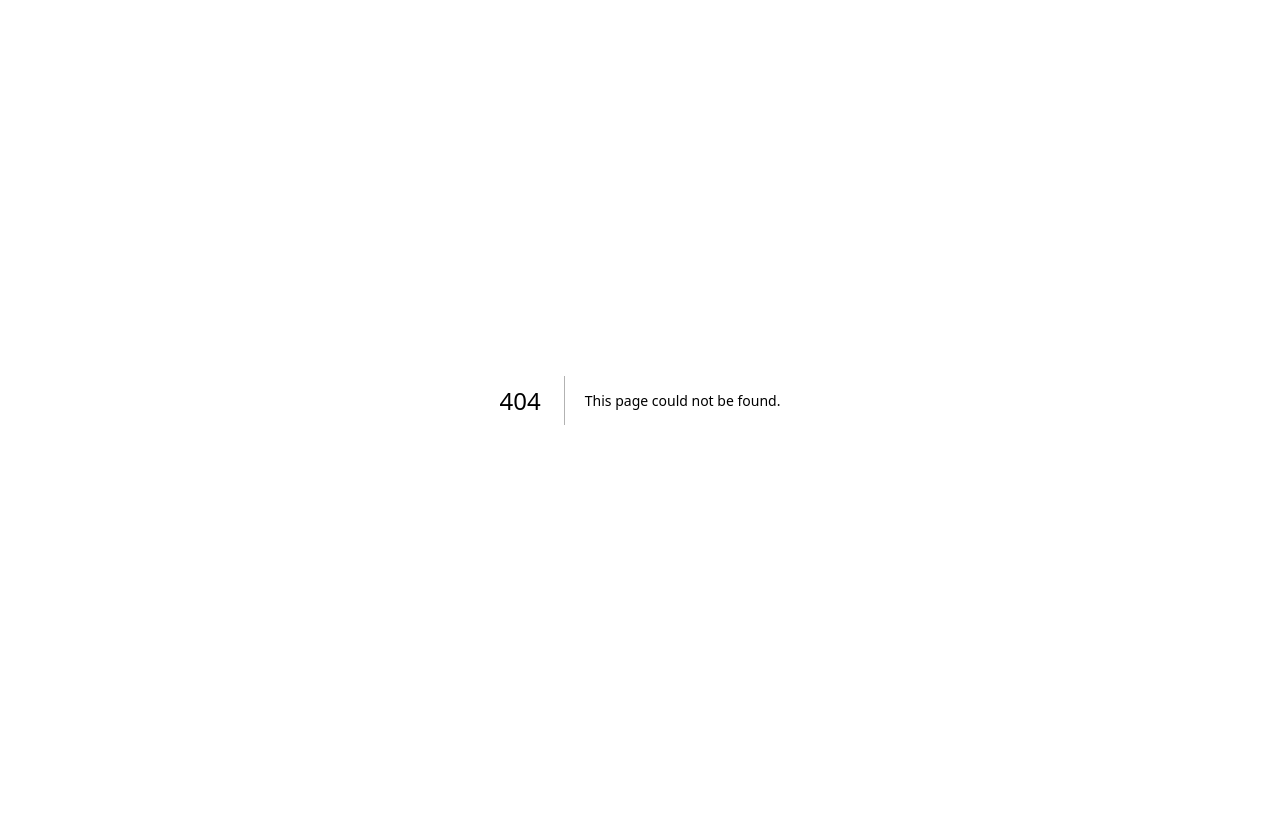
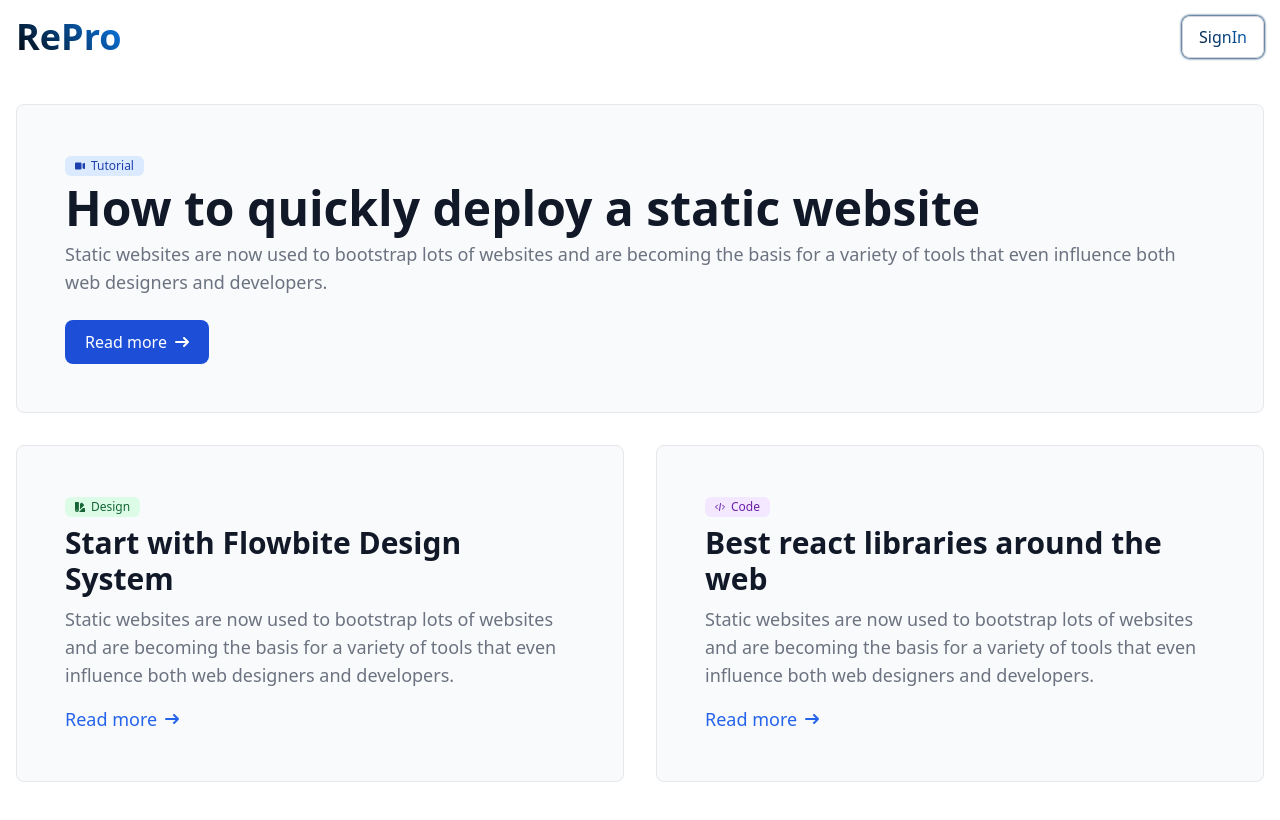
Before and after one commit to Medtekviyab/Returns-Management, a Next.js app in the folder returns-website/: page /Newpage in a window 1280 px wide. Before the commit this address had no page. Shown: the top 820 px of the page. Built offline with nearby package versions, Linux system fonts and the light colour scheme.

Commit message:
ADDED LOGINPAGE

```diff
--- a/returns-website/src/app/login/page.js
+++ b/returns-website/src/app/login/page.js
@@ -48,37 +48,39 @@ export default function LoginPage() {
     router.refresh();
     setEmail("");
     setPassword("");
+
+    router.push("/Newpage");
   };
 
-  const handleLogout = async () => {
-    await supabase.auth.signOut();
-    router.refresh();
-    setUser(null);
-  };
+//   const handleLogout = async () => {
+//     await supabase.auth.signOut();
+//     router.refresh();
+//     setUser(null);
+//   };
 
   console.log({ loading, user });
 
   if (loading) {
-    return <h1>loading..</h1>;
+    return <h1>loading...</h1>;
   }
 
-  if (user) {
-    return (
-      <div className="h-screen flex flex-col justify-center items-center bg-gray-100">
-        <div className="bg-white dark:bg-gray-900 p-8 rounded-lg shadow-md w-96 text-center">
-          <h1 className="mb-4 text-xl font-bold text-gray-700 dark:text-gray-300">
-            You're already logged in
-          </h1>
-          <button
-            onClick={handleLogout}
-            className="w-full p-3 rounded-md bg-red-500 text-white hover:bg-red-600 focus:outline-none"
-          >
-            Logout
-          </button>
-        </div>
-      </div>
-    );
-  }
+  //   if (user) {
+  //     return (
+  //       <div className="h-screen flex flex-col justify-center items-center bg-gray-100">
+  //         <div className="bg-white dark:bg-gray-900 p-8 rounded-lg shadow-md w-96 text-center">
+  //           <h1 className="mb-4 text-xl font-bold text-gray-700 dark:text-gray-300">
+  //             You're already logged in
+  //           </h1>
+  //           <button
+  //             onClick={handleLogout}
+  //             className="w-full p-3 rounded-md bg-red-500 text-white hover:bg-red-600 focus:outline-none"
+  //           >
+  //             Logout
+  //           </button>
+  //         </div>
+  //       </div>
+  //     );
+  //   }
 
   return (
     <main className="h-screen flex items-center justify-center bg-gray-800 p-6">
--- a/returns-website/src/components/Navbar.js
+++ b/returns-website/src/components/Navbar.js
@@ -1,23 +1,30 @@
 import React from "react";
+import Link from "next/link";
 
 const Navbar = () => {
   return (
     <div>
       <nav class="bg-white dark:bg-gray-900 fixed w-full z-20 top-0 start-0">
         <div class="max-w-screen-xl flex flex-wrap items-center justify-between mx-auto p-4">
+          <Link href="/">
             <span className="ml-0 text-4xl font-extrabold gradient-text">
               RePro
             </span>
+          </Link>
+
           <div class="flex md:order-2 space-x-3 md:space-x-0 rtl:space-x-reverse">
+            <Link href="/login">
+              {" "}
               <button
                 type="button"
-              class="gradient-text inline-flex justify-center items-center py-2 px-4 text-base font-medium text-center text-gray-900 shadow-lg rounded-lg border border-gray-300 hover:bg-gray-100 focus:ring-4 focus:ring-gray-100 dark:text-black dark:border-gray-700 dark:hover:bg-gray-700 dark:focus:ring-gray-800"
+                className="gradient-text inline-flex justify-center items-center py-2 px-4 text-base font-medium text-center text-gray-900 shadow-lg rounded-lg border border-gray-300 hover:bg-gray-100 focus:ring-4 focus:ring-gray-100 dark:text-black dark:border-gray-700 dark:hover:bg-gray-700 dark:focus:ring-gray-800"
                 style={{
                   boxShadow: "0 0 3px 0px #020202, 0 0 3px 0px #0c81f7",
                 }}
               >
                 SignIn
               </button>
+            </Link>
           </div>
         </div>
       </nav>
--- /dev/null
+++ b/returns-website/src/pages/Newpage.js
@@ -0,0 +1,163 @@
+import React from "react";
+import "../../src/app/globals.css";
+import Navbar from "@/components/Navbar";
+
+const Newpage = () => {
+  return (
+    <div>
+      <Navbar />
+      <section class="bg-white dark:bg-gray-900 mt-10">
+        <div class="py-8 px-4 mx-auto max-w-screen-xl lg:py-16">
+          <div class="bg-gray-50 dark:bg-gray-800 border border-gray-200 dark:border-gray-700 rounded-lg p-8 md:p-12 mb-8">
+            <a
+              href="#"
+              class="bg-blue-100 text-blue-800 text-xs font-medium inline-flex items-center px-2.5 py-0.5 rounded-md dark:bg-gray-700 dark:text-blue-400 mb-2"
+            >
+              <svg
+                class="w-2.5 h-2.5 me-1.5"
+                aria-hidden="true"
+                xmlns="http://www.w3.org/2000/svg"
+                fill="currentColor"
+                viewBox="0 0 20 14"
+              >
+                <path d="M11 0H2a2 2 0 0 0-2 2v10a2 2 0 0 0 2 2h9a2 2 0 0 0 2-2V2a2 2 0 0 0-2-2Zm8.585 1.189a.994.994 0 0 0-.9-.138l-2.965.983a1 1 0 0 0-.685.949v8a1 1 0 0 0 .675.946l2.965 1.02a1.013 1.013 0 0 0 1.032-.242A1 1 0 0 0 20 12V2a1 1 0 0 0-.415-.811Z" />
+              </svg>
+              Tutorial
+            </a>
+            <h1 class="text-gray-900 dark:text-white text-3xl md:text-5xl font-extrabold mb-2">
+              How to quickly deploy a static website
+            </h1>
+            <p class="text-lg font-normal text-gray-500 dark:text-gray-400 mb-6">
+              Static websites are now used to bootstrap lots of websites and are
+              becoming the basis for a variety of tools that even influence both
+              web designers and developers.
+            </p>
+            <a
+              href="#"
+              class="inline-flex justify-center items-center py-2.5 px-5 text-base font-medium text-center text-white rounded-lg bg-blue-700 hover:bg-blue-800 focus:ring-4 focus:ring-blue-300 dark:focus:ring-blue-900"
+            >
+              Read more
+              <svg
+                class="w-3.5 h-3.5 ms-2 rtl:rotate-180"
+                aria-hidden="true"
+                xmlns="http://www.w3.org/2000/svg"
+                fill="none"
+                viewBox="0 0 14 10"
+              >
+                <path
+                  stroke="currentColor"
+                  stroke-linecap="round"
+                  stroke-linejoin="round"
+                  stroke-width="2"
+                  d="M1 5h12m0 0L9 1m4 4L9 9"
+                />
+              </svg>
+            </a>
+          </div>
+          <div class="grid md:grid-cols-2 gap-8">
+            <div class="bg-gray-50 dark:bg-gray-800 border border-gray-200 dark:border-gray-700 rounded-lg p-8 md:p-12">
+              <a
+                href="#"
+                class="bg-green-100 text-green-800 text-xs font-medium inline-flex items-center px-2.5 py-0.5 rounded-md dark:bg-gray-700 dark:text-green-400 mb-2"
+              >
+                <svg
+                  class="w-2.5 h-2.5 me-1.5"
+                  aria-hidden="true"
+                  xmlns="http://www.w3.org/2000/svg"
+                  fill="currentColor"
+                  viewBox="0 0 18 18"
+                >
+                  <path d="M17 11h-2.722L8 17.278a5.512 5.512 0 0 1-.9.722H17a1 1 0 0 0 1-1v-5a1 1 0 0 0-1-1ZM6 0H1a1 1 0 0 0-1 1v13.5a3.5 3.5 0 1 0 7 0V1a1 1 0 0 0-1-1ZM3.5 15.5a1 1 0 1 1 0-2 1 1 0 0 1 0 2ZM16.132 4.9 12.6 1.368a1 1 0 0 0-1.414 0L9 3.55v9.9l7.132-7.132a1 1 0 0 0 0-1.418Z" />
+                </svg>
+                Design
+              </a>
+              <h2 class="text-gray-900 dark:text-white text-3xl font-extrabold mb-2">
+                Start with Flowbite Design System
+              </h2>
+              <p class="text-lg font-normal text-gray-500 dark:text-gray-400 mb-4">
+                Static websites are now used to bootstrap lots of websites and
+                are becoming the basis for a variety of tools that even
+                influence both web designers and developers.
+              </p>
+              <a
+                href="#"
+                class="text-blue-600 dark:text-blue-500 hover:underline font-medium text-lg inline-flex items-center"
+              >
+                Read more
+                <svg
+                  class="w-3.5 h-3.5 ms-2 rtl:rotate-180"
+                  aria-hidden="true"
+                  xmlns="http://www.w3.org/2000/svg"
+                  fill="none"
+                  viewBox="0 0 14 10"
+                >
+                  <path
+                    stroke="currentColor"
+                    stroke-linecap="round"
+                    stroke-linejoin="round"
+                    stroke-width="2"
+                    d="M1 5h12m0 0L9 1m4 4L9 9"
+                  />
+                </svg>
+              </a>
+            </div>
+            <div class="bg-gray-50 dark:bg-gray-800 border border-gray-200 dark:border-gray-700 rounded-lg p-8 md:p-12">
+              <a
+                href="#"
+                class="bg-purple-100 text-purple-800 text-xs font-medium inline-flex items-center px-2.5 py-0.5 rounded-md dark:bg-gray-700 dark:text-purple-400 mb-2"
+              >
+                <svg
+                  class="w-2.5 h-2.5 me-1.5"
+                  aria-hidden="true"
+                  xmlns="http://www.w3.org/2000/svg"
+                  fill="none"
+                  viewBox="0 0 20 16"
+                >
+                  <path
+                    stroke="currentColor"
+                    stroke-linecap="round"
+                    stroke-linejoin="round"
+                    stroke-width="2"
+                    d="M5 4 1 8l4 4m10-8 4 4-4 4M11 1 9 15"
+                  />
+                </svg>
+                Code
+              </a>
+              <h2 class="text-gray-900 dark:text-white text-3xl font-extrabold mb-2">
+                Best react libraries around the web
+              </h2>
+              <p class="text-lg font-normal text-gray-500 dark:text-gray-400 mb-4">
+                Static websites are now used to bootstrap lots of websites and
+                are becoming the basis for a variety of tools that even
+                influence both web designers and developers.
+              </p>
+              <a
+                href="#"
+                class="text-blue-600 dark:text-blue-500 hover:underline font-medium text-lg inline-flex items-center"
+              >
+                Read more
+                <svg
+                  class="w-3.5 h-3.5 ms-2 rtl:rotate-180"
+                  aria-hidden="true"
+                  xmlns="http://www.w3.org/2000/svg"
+                  fill="none"
+                  viewBox="0 0 14 10"
+                >
+                  <path
+                    stroke="currentColor"
+                    stroke-linecap="round"
+                    stroke-linejoin="round"
+                    stroke-width="2"
+                    d="M1 5h12m0 0L9 1m4 4L9 9"
+                  />
+                </svg>
+              </a>
+            </div>
+          </div>
+        </div>
+      </section>
+    </div>
+  );
+};
+
+export default Newpage;
```
Lines whose indentation alone changed are shown as unchanged.
